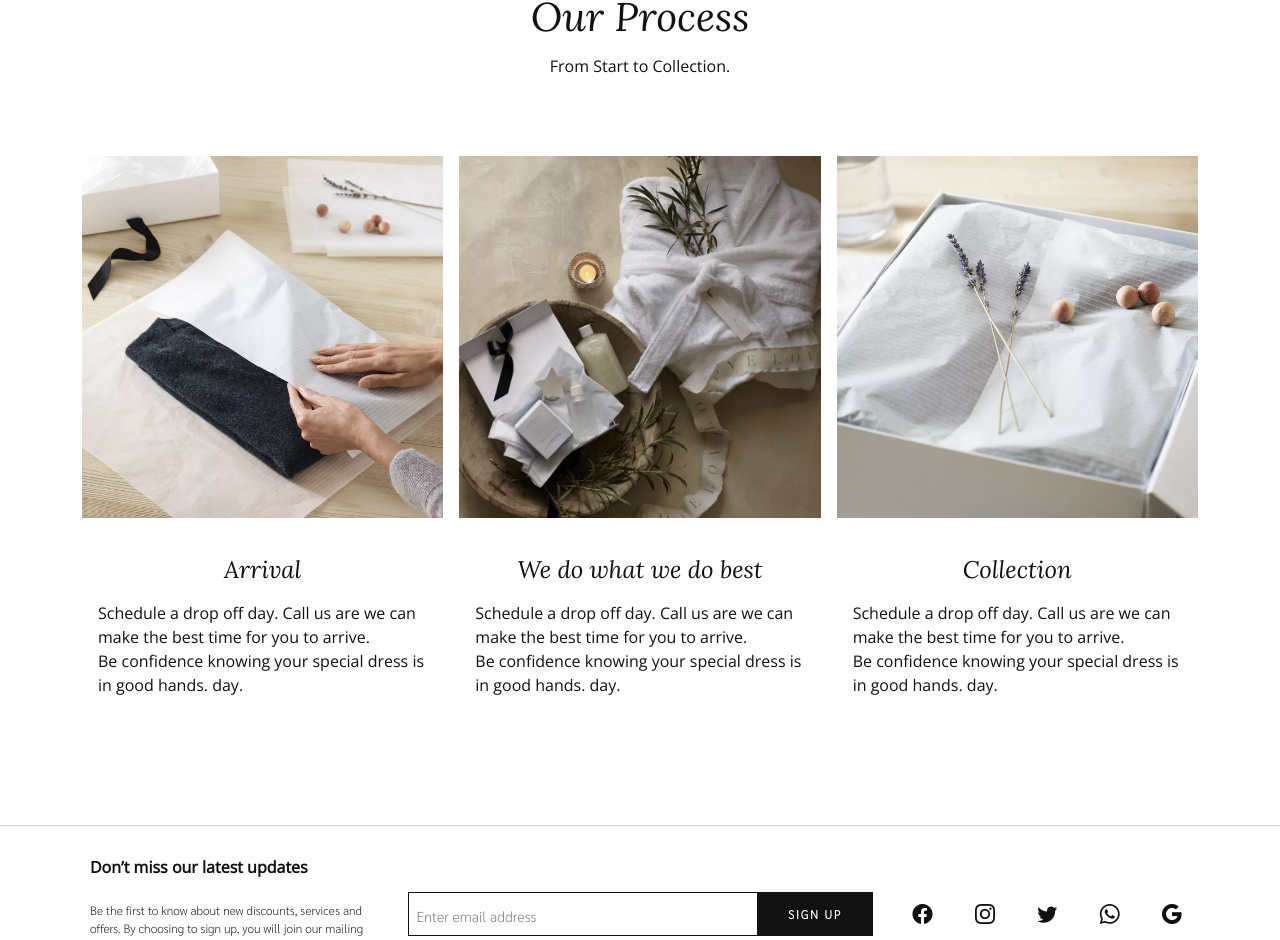
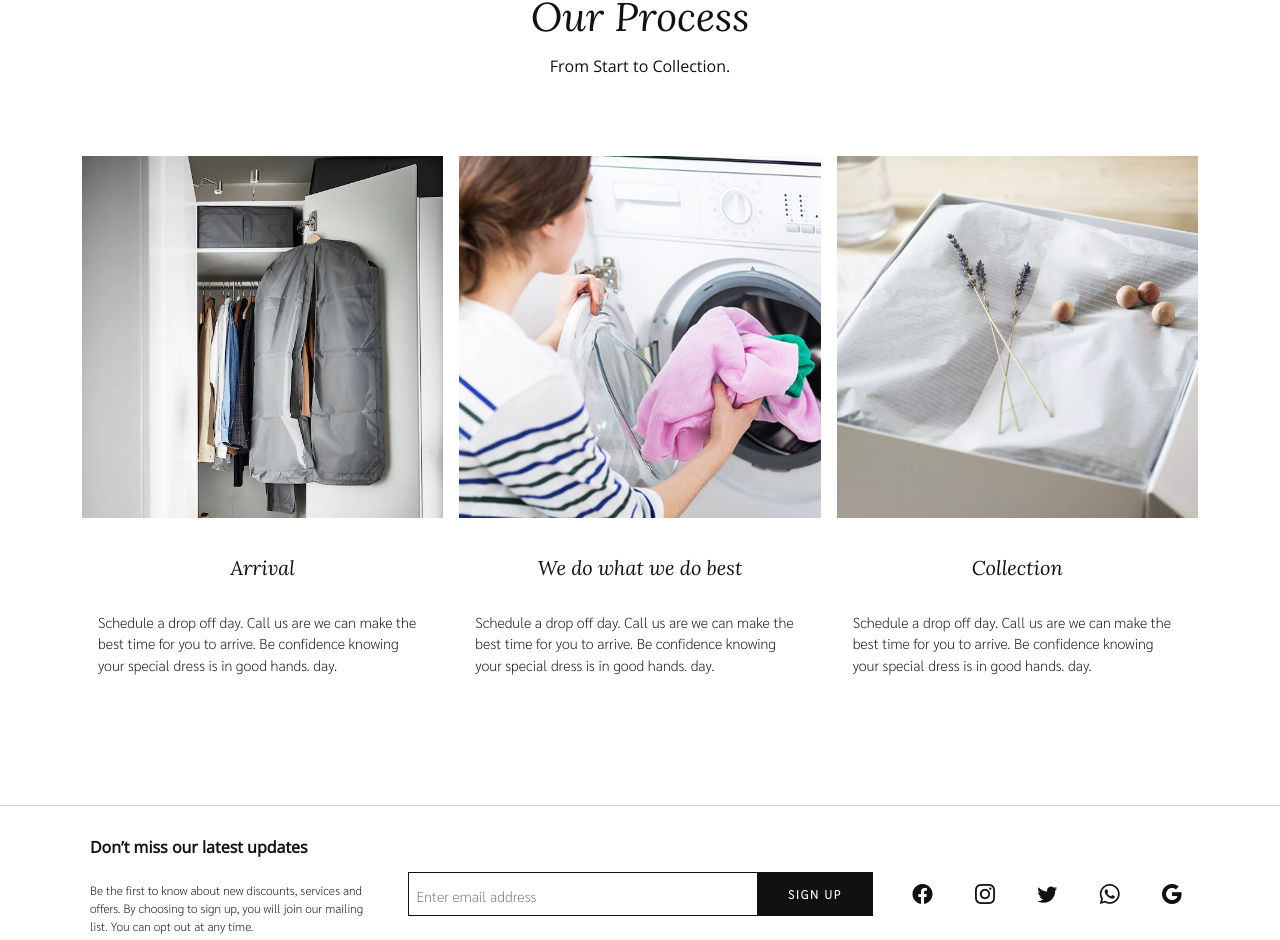
Before and after one commit to Todd-Owen-Mpeli/KandysLaunderette, a Next.js app: page /WeddingDressesBridal in a window 1280 px wide. Shown: the part 1643-2583 px from the top of the page. Built offline with nearby package versions, Linux system fonts and the light colour scheme.

Commit message:
Created a infomation section in the laundry and suits page.

```diff
--- a/pages/WeddingDressesBridal.js
+++ b/pages/WeddingDressesBridal.js
@@ -98,12 +98,11 @@ const WeddingDressesAndBridal = () => {
 							<h2>Our Process</h2>
 							<h5>From Start to Collection.</h5>
 						</div>
-
 						<div className={styles.gridDisplay}>
 							<div className={styles.column}>
 								<div className={styles.Image}>
 									<Image
-										src="/img/cashmere-care-how-to-store-1.webp"
+										src="/img/skubb-storage-case-dark-grey__0940614_pe795076_s5.webp"
 										alt="Product Image"
 										width={400}
 										height={400}
@@ -114,17 +113,15 @@ const WeddingDressesAndBridal = () => {
 									<h2>Arrival</h2>
 									<p>
 										Schedule a drop off day. Call us are we can make the best
-										time for you to arrive.
-										<br></br>
-										Be confidence knowing your special dress is in good hands.
-										day.
+										time for you to arrive. Be confidence knowing your special
+										dress is in good hands. day.
 									</p>
 								</div>
 							</div>
 							<div className={styles.column}>
 								<div className={styles.Image}>
 									<Image
-										src="/img/Invest_in_Downtime_Image_1.webp"
+										src="/img/template98.jpg"
 										alt="Product Image"
 										width={400}
 										height={400}
@@ -135,10 +132,8 @@ const WeddingDressesAndBridal = () => {
 									<h2>We do what we do best</h2>
 									<p>
 										Schedule a drop off day. Call us are we can make the best
-										time for you to arrive.
-										<br></br>
-										Be confidence knowing your special dress is in good hands.
-										day.
+										time for you to arrive. Be confidence knowing your special
+										dress is in good hands. day.
 									</p>
 								</div>
 							</div>
@@ -156,15 +151,20 @@ const WeddingDressesAndBridal = () => {
 									<h2>Collection</h2>
 									<p>
 										Schedule a drop off day. Call us are we can make the best
-										time for you to arrive.
-										<br></br>
-										Be confidence knowing your special dress is in good hands.
-										day.
+										time for you to arrive. Be confidence knowing your special
+										dress is in good hands. day.
 									</p>
 								</div>
 							</div>
 						</div>
 					</div>
+				</div>
+			</div>
+
+			{/* // <========== WEDDING DRESS PROCESS ==========> */}
+			<div className={styles.bridalDress}>
+				<div className="container">
+					<div className={styles.content}></div>
 				</div>
 			</div>
 
--- a/styles/WeddingDressesAndBridal/WeddingDressesBridal.scss
+++ b/styles/WeddingDressesAndBridal/WeddingDressesBridal.scss
@@ -91,16 +91,16 @@
 
 					h2 {
 						color: $baseColor_black;
-						font-size: $fontSize_large;
+						font-size: $fontSize_medium;
 						font-family: $fontStyle_option1;
 					}
 
 					p {
-						margin-top: 1rem;
+						margin-top: 2rem;
 						text-align: left;
 						color: $baseColor_black;
-						font-size: $fontSize_normal;
-						font-family: $fontStyle_header;
+						font-size: $fontSize_small;
+						font-family: $fontStyle_body;
 					}
 				}
 			}
```
Also changed, not shown: pages/LaundryDryCleaning.js (+32 -0 lines).
